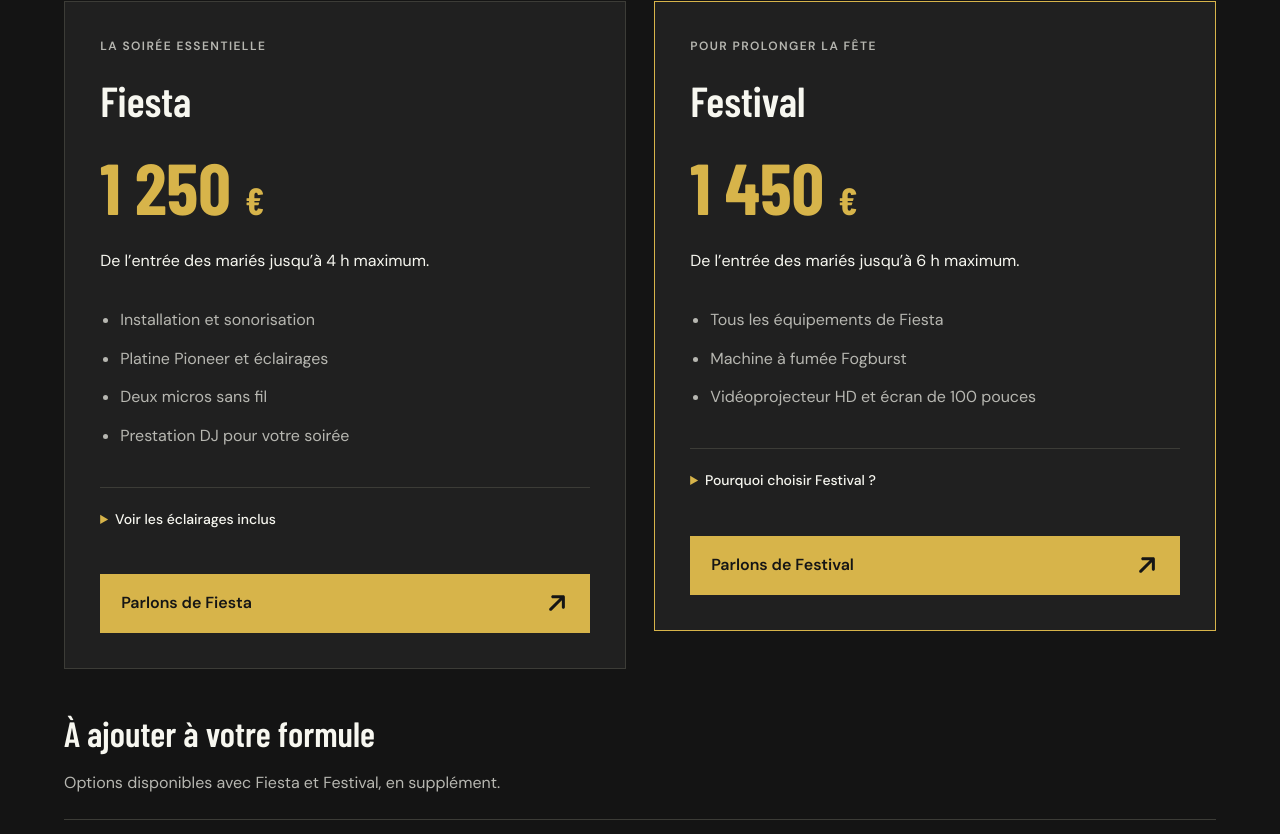
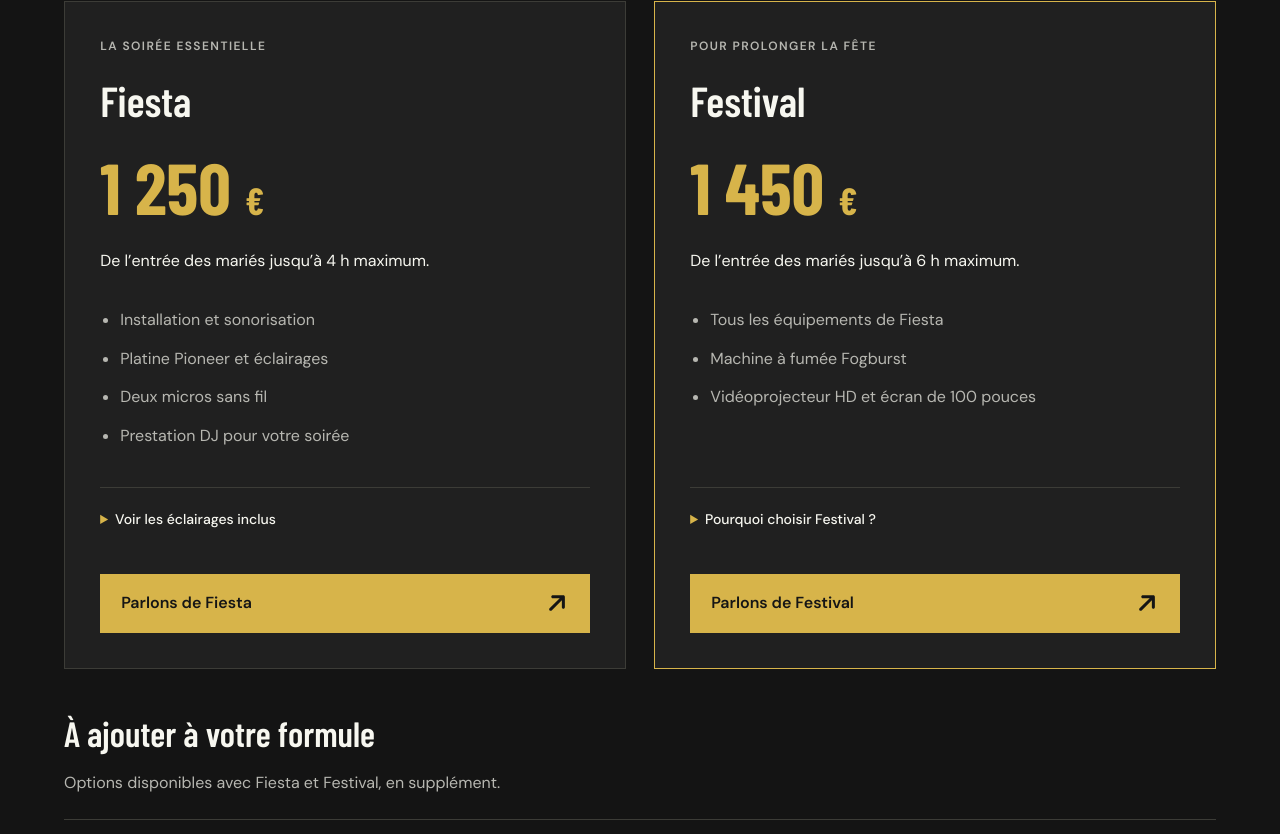
Before and after one commit to lRaffou/dj-big-brothers, a plain HTML site: page index.html in a window 1280 px wide. Shown: the part 4723-5557 px from the top of the page. Drawn offline with Linux system fonts and the light colour scheme.

Commit message:
Publish website from main ffcbb64d0df2cd2d18e7fe402b43f2e8fdc7ba1a

```diff
--- a/script.js
+++ b/script.js
@@ -87,6 +87,36 @@
       document.querySelector('#haut')?.focus({ preventScroll: true });
       window.scrollTo({ top: 0, behavior: scrollBehavior() });
     });
+  }
+
+  function initPricingAlignment() {
+    const grid = document.querySelector('.price-grid');
+    const cards = grid ? [...grid.querySelectorAll('.price-card')] : [];
+    if (cards.length < 2) return;
+    // Match only the fixed content rows: expanding details must never resize the other card.
+    const rows = ['.eyebrow', 'h3', '.price', '.price-hours', 'ul', 'summary', '.button']
+      .map(selector => cards.map(card => card.querySelector(selector)))
+      .filter(row => row.every(Boolean));
+    const alignRows = () => {
+      rows.flat().forEach(element => element.style.removeProperty('min-height'));
+      if (Math.abs(cards[0].offsetLeft - cards[1].offsetLeft) < 1) return;
+      const heights = rows.map(row => Math.max(...row.map(element => element.getBoundingClientRect().height)));
+      rows.forEach((row, index) => row.forEach(element => {
+        element.style.minHeight = `${heights[index]}px`;
+      }));
+    };
+    const scheduleAlignment = createFrameScheduler(alignRows);
+    window.addEventListener('resize', scheduleAlignment);
+    document.fonts.ready.then(scheduleAlignment);
+    if (typeof ResizeObserver !== 'undefined') {
+      let previousWidth = -1;
+      new ResizeObserver(([entry]) => {
+        if (entry.contentRect.width === previousWidth) return;
+        previousWidth = entry.contentRect.width;
+        scheduleAlignment();
+      }).observe(grid);
+    }
+    alignRows();
   }
 
   function initAwardImage() {
@@ -235,5 +265,6 @@
   initRibbon();
   initBackToTop();
   initAwardImage();
+  initPricingAlignment();
   initNavigation();
 })();
```
Also changed, not shown: index.html (+1 -1 lines).
